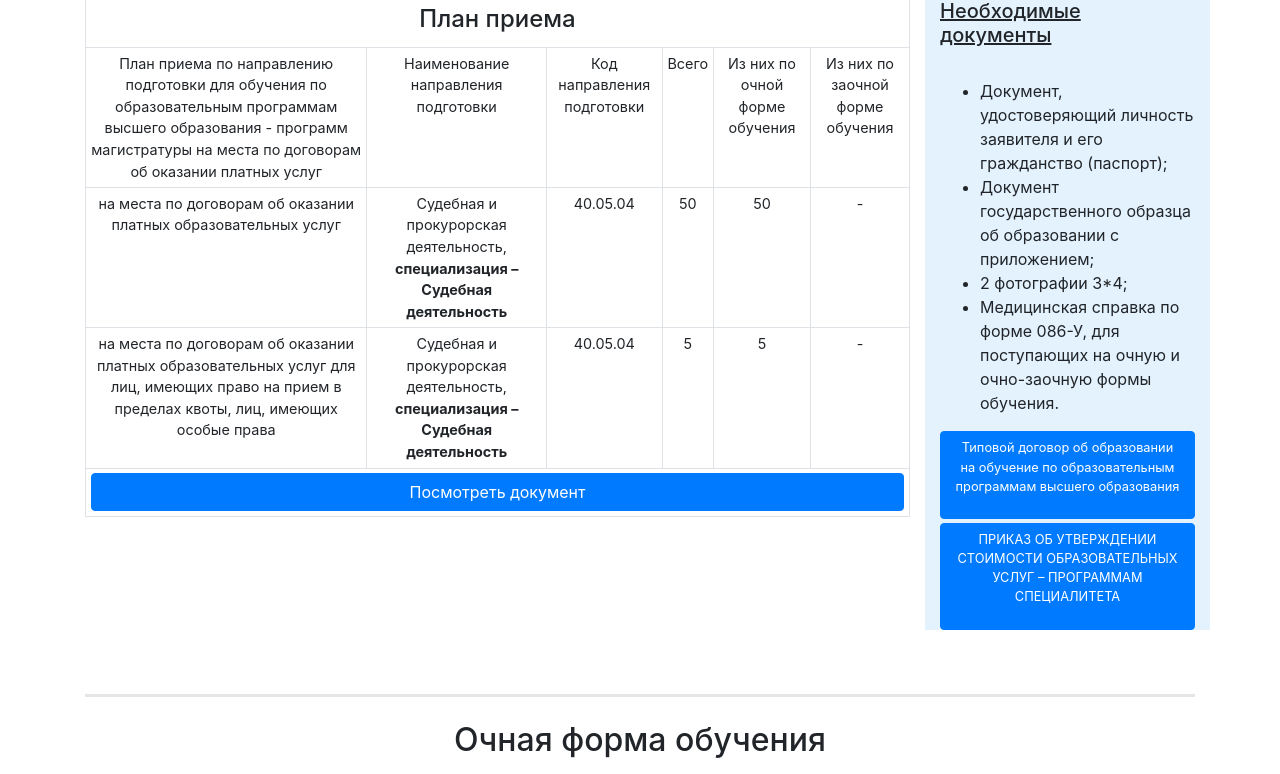
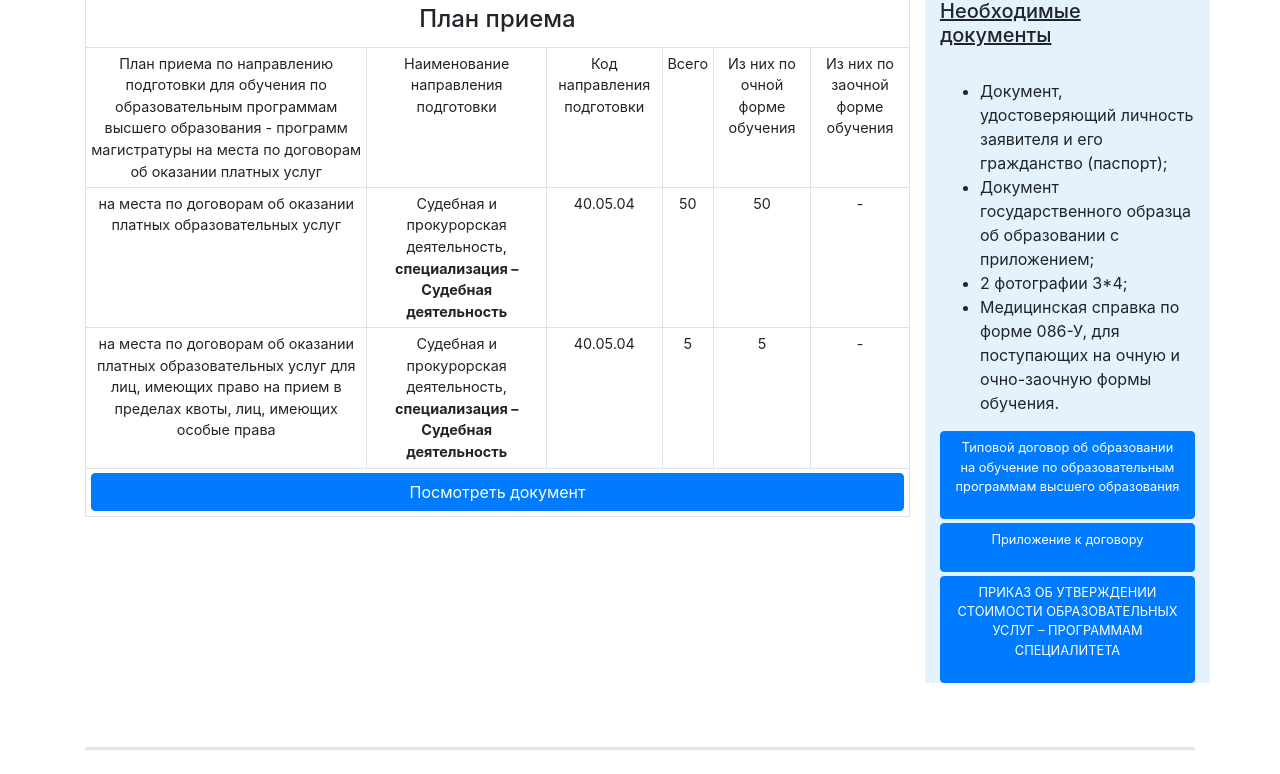
Before and after one commit to Pauuukin/abiturient, a Django app: page /abitur/spec/ in a window 1280 px wide. Shown: the part 664-1438 px from the top of the page. Run offline with Django 3.2, Linux system fonts and the light colour scheme; some libraries are stand-ins or nearby versions.

Commit message:
added new price dogovor

```diff
--- a/myproject/abitur/templates/abitur/asp.html
+++ b/myproject/abitur/templates/abitur/asp.html
@@ -119,7 +119,7 @@
                 <li>2 фотографии 3*4;</li>
                 <li>Медицинская справка по форме 086-У, для поступающих на очную и очно-заочную формы обучения.</li>
             </ul>
-            <a target="_blank" href="{% static 'docPriem2020/dogovorBM.pdf' %}" class="btn btn-primary "><p class="small">
+            <a target="_blank" href="{% static 'docPriem2021/dogovorBM.pdf' %}" class="btn btn-primary "><p class="small">
                 Типовой договор об образовании на обучение по образовательным программам высшего образования</p></a>
 
 
--- a/myproject/abitur/templates/abitur/bak.html
+++ b/myproject/abitur/templates/abitur/bak.html
@@ -118,8 +118,10 @@
                 <li>2 фотографии 3*4;</li>
                 <li>Медицинская справка по форме 086-У, для поступающих на очную и очно-заочную формы обучения.</li>
             </ul>
-            <a target="_blank" href="{% static 'docPriem2020/dogovorBM.pdf' %}" class="btn btn-primary "><p class="small">
+            <a target="_blank" href="{% static 'docPriem2021/dogovorBM.pdf' %}" class="btn btn-primary "><p class="small">
                 Типовой договор об образовании на обучение по образовательным программам высшего образования</p></a>
+            <a target="_blank" href="{% static 'docPriem2021/PRdogovorBM.pdf' %}" class="btn btn-primary btn-block mt-1 "><p class="small">
+                Приложение к договору </p></a>
             <a target="_blank" href="{% static 'docPriem2021/price/price_bac_OFO.pdf' %}" class="btn btn-primary mt-1"><p class="small">
                 ПРИКАЗ ОБ УТВЕРЖДЕНИИ СТОИМОСТИ ОБРАЗОВАТЕЛЬНЫХ УСЛУГ – ПРОГРАММАМ БАКАЛАВРИАТА (ОФО)</p></a>
             <a target="_blank" href="{% static 'docPriem2021/price/price_bac_OZFO.pdf' %}" class="btn btn-primary mt-1"><p class="small">
--- a/myproject/abitur/templates/abitur/mag.html
+++ b/myproject/abitur/templates/abitur/mag.html
@@ -119,8 +119,10 @@
                 <li>2 фотографии 3*4;</li>
                 <li>Медицинская справка по форме 086-У, для поступающих на очную и очно-заочную формы обучения.</li>
             </ul>
-            <a target="_blank" href="{% static 'docPriem2020/dogovorBM.pdf' %}" class="btn btn-primary "><p class="small">
+            <a target="_blank" href="{% static 'docPriem2021/dogovorBM.pdf' %}" class="btn btn-primary "><p class="small">
                 Типовой договор об образовании на обучение по образовательным программам высшего образования</p></a>
+            <a target="_blank" href="{% static 'docPriem2021/PRdogovorBM.pdf' %}" class="btn btn-primary btn-block mt-1"><p class="small">
+                Приложение к договору </p></a>
             <a target="_blank" href="{% static 'docPriem2021/price/price_magOFO.pdf' %}" class="btn btn-primary mt-1"><p class="small">
                 ПРИКАЗ ОБ УТВЕРЖДЕНИИ СТОИМОСТИ ОБРАЗОВАТЕЛЬНЫХ УСЛУГ – ПРОГРАММАМ МАГИСТРАТУРЫ (ОФО)</p></a>
             <a target="_blank" href="{% static 'docPriem2021/price/price_magZFO.pdf' %}" class="btn btn-primary mt-1"><p class="small">
--- a/myproject/abitur/templates/abitur/normative_doc.html
+++ b/myproject/abitur/templates/abitur/normative_doc.html
@@ -43,8 +43,10 @@
             ПРАВИЛА ПРИЕМА НА ОБУЧЕНИЕ ППО ОБРАЗОВАТЕЛЬНЫМ ПРОГРАММАМ ВЫСШЕГО ОБРАЗОВАНИЯ -
             <br> ПРОГРАММАМ БАКАЛАВРИАТА, ПРОГРАММАМ МАГИСТРАТУРЫ, ПРОГРАММАМ СПЕЦИАЛИТЕТА</p></a>
         <div class="dropdown-divider"></div>
-        <a class="dropdown-item" target="_blank" href="{% static 'docPriem2020/dogovorBM.pdf' %}"><p class="small">
+        <a class="dropdown-item" target="_blank" href="{% static 'docPriem2021/dogovorBM.pdf' %}"><p class="small">
             Типовой договор об образовании на обучение по образовательным программам высшего образования</p></a>
+        <a class="dropdown-item" target="_blank" href="{% static 'docPriem2021/PRdogovorBM.pdf' %}"><p class="small">
+            Приложение к договору</p></a>
         <a class="dropdown-item" target="_blank" href="{% static 'docPriem2021/price/price_bac_OFO.pdf' %}"><p class="small">
             ПРИКАЗ ОБ УТВЕРЖДЕНИИ СТОИМОСТИ ОБРАЗОВАТЕЛЬНЫХ УСЛУГ – <br>ПРОГРАММАМ БАКАЛАВРИАТА (ОФО) </p></a>
         <a class="dropdown-item" target="_blank" href="{% static 'docPriem2021/price/price_bac_OZFO.pdf' %}"><p class="small">
--- a/myproject/abitur/templates/abitur/spec.html
+++ b/myproject/abitur/templates/abitur/spec.html
@@ -119,9 +119,11 @@
                 <li>2 фотографии 3*4;</li>
                 <li>Медицинская справка по форме 086-У, для поступающих на очную и очно-заочную формы обучения.</li>
             </ul>
-            <a target="_blank" href="{% static 'docPriem2020/dogovorBM.pdf' %}" class="btn btn-primary "><p class="small">
+            <a target="_blank" href="{% static 'docPriem2021/dogovorBM.pdf' %}" class="btn btn-primary "><p class="small">
                 Типовой договор об образовании на обучение по образовательным программам высшего образования</p></a>
-            <a target="_blank" href="{% static 'docPriem2021/price/price_spec_OFO.pdf.pdf' %}" class="btn btn-primary mt-1"><p class="small">
+            <a target="_blank" href="{% static 'docPriem2021/PRdogovorBM.pdf' %}" class="btn btn-primary btn-block mt-1"><p class="small">
+                Приложение к договору </p></a>
+            <a target="_blank" href="{% static 'docPriem2021/price/price_spec_OFO.pdf' %}" class="btn btn-primary mt-1"><p class="small">
                 ПРИКАЗ ОБ УТВЕРЖДЕНИИ СТОИМОСТИ ОБРАЗОВАТЕЛЬНЫХ УСЛУГ – ПРОГРАММАМ СПЕЦИАЛИТЕТА</p></a>
 
 
```
